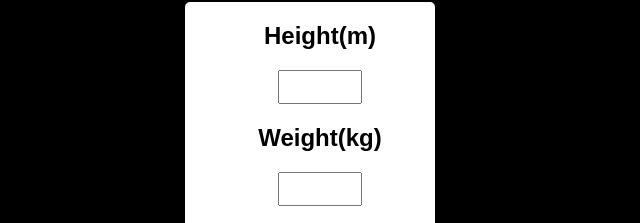
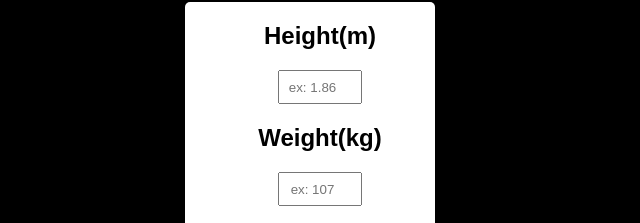
Before and after one commit to giorkakuda/bmi, a plain HTML site: page index.html in a window 1280 px wide. Shown: the part 198-421 px from the top of the page, 330-970 px from the left. Drawn offline with Linux system fonts and the light colour scheme.

Commit message:
placeholder

```diff
--- a/index.html
+++ b/index.html
@@ -13,9 +13,9 @@
             <header><h1>Body Mass Index</h1></header>
             <div id="box">
                 <h2>Height(m)</h2>
-                <input type="number" name="height" id="height">
+                <input type="number" name="height" id="height" placeholder="ex: 1.86">
                 <h2>Weight(kg)</h2>
-                <input type="number" name="weight" id="weight"><br>
+                <input type="number" name="weight" id="weight"placeholder="ex: 107"><br>
 
                 <button onclick="calcBmi()" id="btn">Calculate</button>
                 <div id="res"></div>
```
